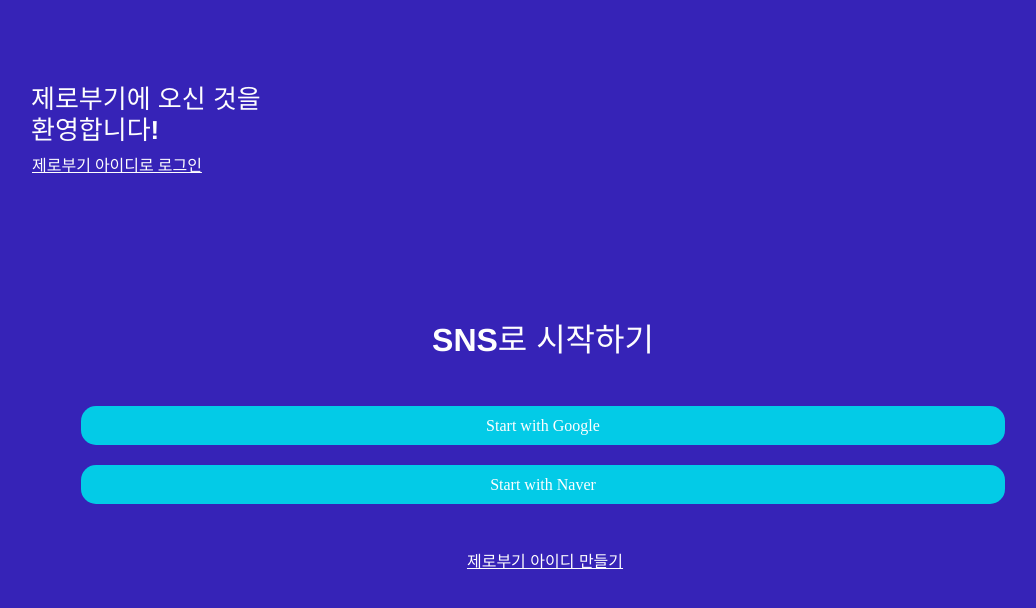
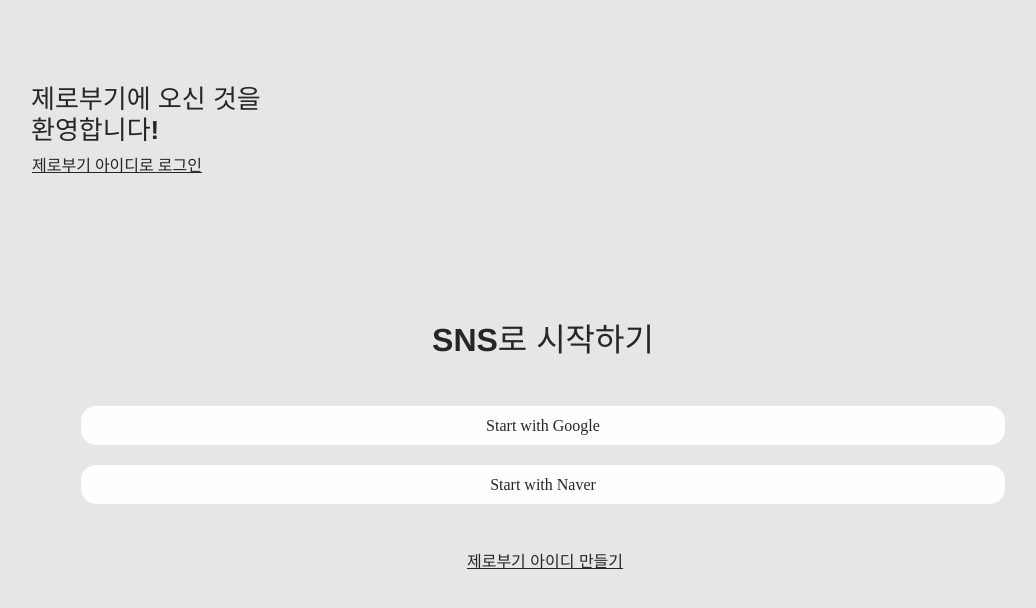
Before and after one commit to young-st511/zero-bookee, a React (Vite) app: page /auth in a window 1280 px wide. Shown: the top 608 px of the page, without its empty margins (53-1089 px from the left). Built offline with nearby package versions, Linux system fonts and the light colour scheme; no server answers; a web font is replaced by a local one.

Commit message:
💄 테마 변경

```diff
--- a/src/components/Navigation.tsx
+++ b/src/components/Navigation.tsx
@@ -69,7 +69,7 @@ const StyledWrapper = styled.nav`
   width: 390px;
   padding: 2rem 0;
 
-  background-color: ${(p) => p.theme.colors.sub};
+  background-color: ${(p) => p.theme.colors.main};
 
   ul {
     display: flex;
@@ -85,10 +85,10 @@ const StyledWrapper = styled.nav`
       font-size: 1rem;
 
       &.pending {
-        color: ${(p) => p.theme.colors.main};
+        color: ${(p) => p.theme.colors.sub};
       }
-      background-color: ${(p) => p.theme.colors.main};
       &.active {
+        border: 1px solid ${(p) => p.theme.colors.point};
       }
     }
   }
--- a/src/routes/SignIn.tsx
+++ b/src/routes/SignIn.tsx
@@ -7,14 +7,9 @@ import { addDoc, collection, doc, setDoc } from "firebase/firestore";
 import styled from "styled-components";
 import { SubmitHandler, useForm } from "react-hook-form";
 import { ErrorMessage } from "@hookform/error-message";
+import { FirebaseError } from "firebase/app";
 
-type InputProps = {
-  id: keyof UserInfoType;
-  label: string;
-  required?: boolean;
-  options?: { [key: string]: string };
-  type?: string;
-};
+
 
 // type SignInFormType = { isNaver: boolean };
 
@@ -55,42 +50,15 @@ function SignInForm() {
       navigate("/assets");
     } catch (err) {
       if (err) {
-        const error = err as Error;
-        setError(error.message);
+        const error = err as FirebaseError;
+        setError(error.code);
         console.log(error.message);
       }
     }
   };
 
   //# Input 컴포넌트
-  const Input = ({ id, label, required, options, type }: InputProps) => {
-    return (
-      <>
-        <input
-          {...register(id, {
-            ...options,
-            required: required ? "필수 요소 입니다" : false,
-          })}
-          placeholder={label}
-          type={type || "text"}
-        />
-        <ErrorMessage
-          name={id}
-          errors={errors}
-          render={
-            ({ message }) => (
-              <p key={"error"} className={"signin-error"}>
-                {message}
-              </p>
-            )
-            // messages &&
-            // Object.entries(messages).map(([type, message]) => (
-            //   <p key={type}>{message}</p>)
-          }
-        />
-      </>
-    );
-  };
+
   ////
 
   return (
@@ -149,6 +117,8 @@ function SignInForm() {
           required={true}
         />
 
+        {/* 파이어베이스 에러 */}
+        {error && <p className="signin-error">Err: {error}</p>}
         <input type="submit" value="제출" />
       </Form>
     </SignInWrapper>
--- a/src/styles/GlobalStyle.style.ts
+++ b/src/styles/GlobalStyle.style.ts
@@ -14,10 +14,10 @@ const GlobalStyle = createGlobalStyle`
   body {
     margin: 0;
     align-items: center;
-    background-color: ${(props) => props.theme.colors.main};
+    background-color: ${(props) => props.theme.colors.background};
   }
   button {
-    background-color: ${({ theme }) => theme.colors.sub};
+    background-color: ${({ theme }) => theme.colors.main};
     border: none;
   }
   h1 {
--- a/src/themes.ts
+++ b/src/themes.ts
@@ -8,12 +8,14 @@ import { DefaultTheme } from "styled-components";
 
 export const theme: DefaultTheme = {
   colors: {
-    main: "rgb(54, 35, 183)", //- #3623b7
-    sub: "rgb(3, 203, 231)", //- #03cbe7
+    background: "#e6e6e6",
+    main: "#fefefe",
+    sub: "rgb(54, 35, 183)", //- #3623b7
+    point: "rgb(3, 203, 231)", //- #03cbe7
   },
   borderRadius: "1.5rem",
-  fontColor: "#fefefe",
-  subFont: "#262626",
+  fontColor: "#262626",
+  subFont: "#fefefe",
   errorColor: "#EB3F06",
   shadow: "0 10px 15px -3px rgb(0 0 0 / 0.1), 0 4px 6px -4px rgb(0 0 0 / 0.1)",
 };
@@ -22,7 +24,9 @@ declare module "styled-components" {
   export interface DefaultTheme {
     colors: {
       main: string;
+      background: string;
       sub: string;
+      point: string;
     };
     borderRadius: string;
     fontColor: string;
```
Also changed, not shown: src/components/common/FormInput.tsx (added, +47 -0 lines).
